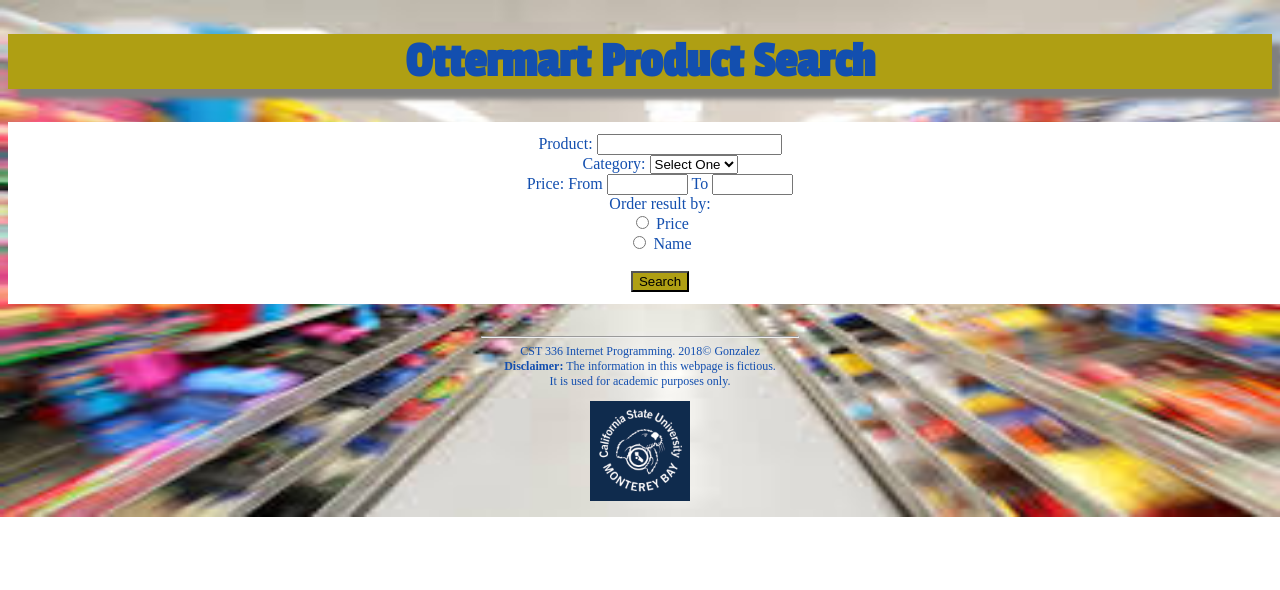
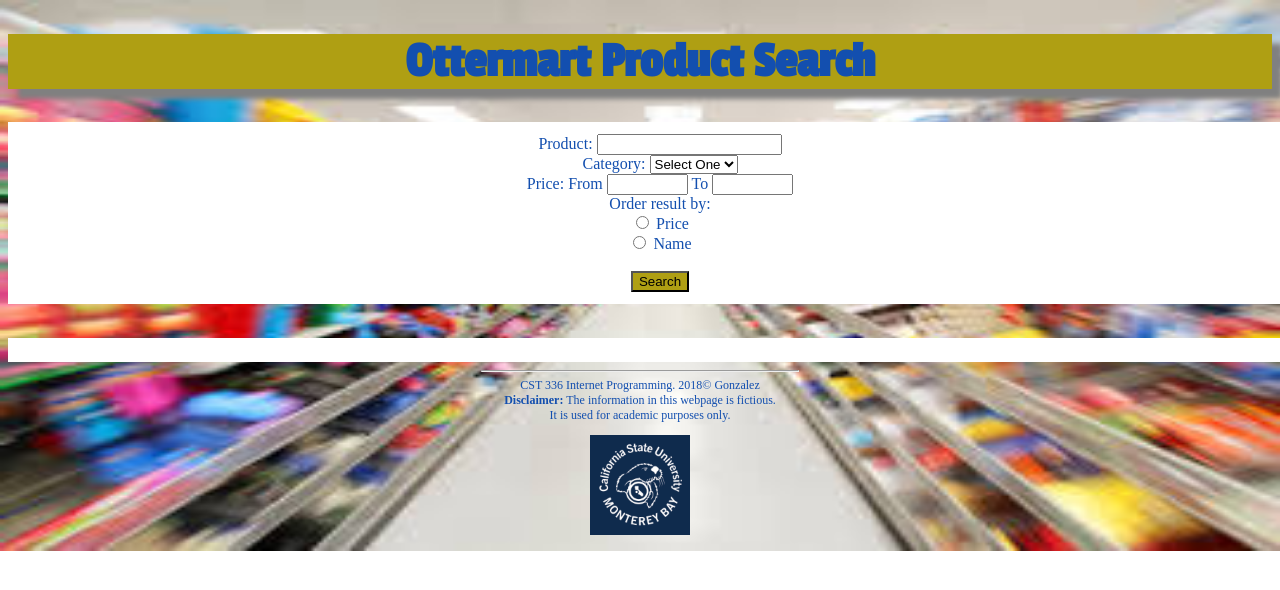
Before and after one commit to PatGonzalez/cst336, a PHP site: page /labs/lab5 in a window 1280 px wide. Shown: the top 590 px of the page. Run offline with PHP 8.4, Linux system fonts and the light colour scheme; data that the repository does not hold is empty.

Commit message:
Update lab 5 css styles

```diff
--- a/labs/lab5/css/styles.css
+++ b/labs/lab5/css/styles.css
@@ -13,7 +13,7 @@ h1{
     text-align: center;
 }
 
-form{
+form, #results{
     text-align: center;
     width: 100%;
     padding: 12px 20px;
--- a/labs/lab5/index.php
+++ b/labs/lab5/index.php
@@ -136,7 +136,10 @@ by Patrick Gonzalez
             <br/>
         </div>
 
+        <div id="results">
         <?= displaySearchResults() ?>
+        </div>
+
 
         <!-- This is the footer -->
         <!-- The footer goes inside the body but not always -->
```
